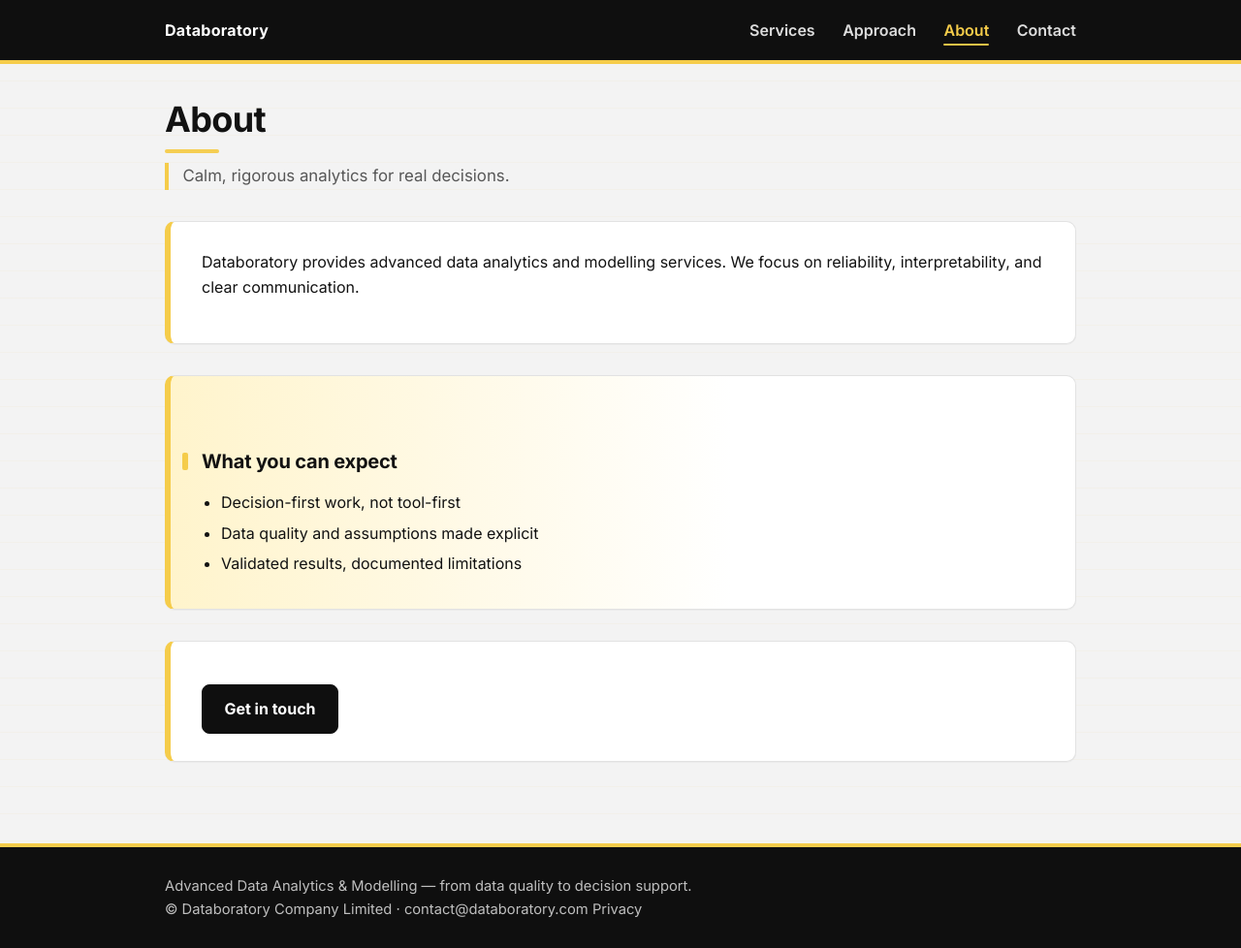
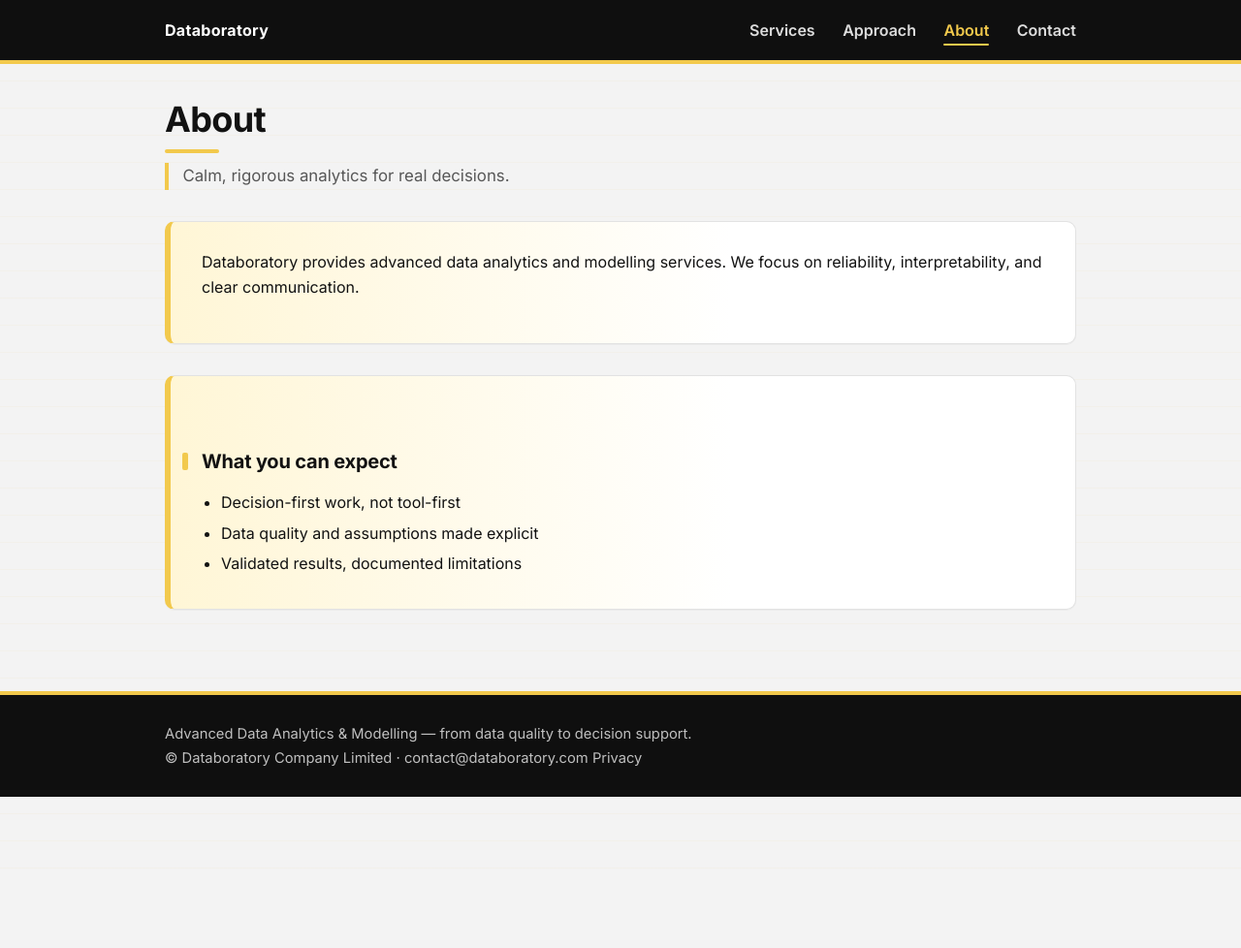
Before and after one commit to zippyplay/datab, a Jekyll site: the page built from about.html, in a window 1280 px wide. Shown: the whole page at 97% size. Built offline with Jekyll 4.4.1, drawn with Linux system fonts in a browser that asks for light colours; after the commit the page ends 900 px from its top, so only the background shows below that.

Commit message:
Apply gradient to all cards and simplify About page.

```diff
--- a/about.html
+++ b/about.html
@@ -25,7 +25,3 @@ description: "About Databoratory: practical analytics and modelling with a focus
     <li>Validated results, documented limitations</li>
   </ul>
 </div>
-
-<div class="card">
-  <a class="button" href="contact.html">Get in touch</a>
-</div>
--- a/assets/css/style.css
+++ b/assets/css/style.css
@@ -1,10 +1,6 @@
 /* =========================================================
    Databoratory — High-end Black & Yellow Theme
-   Adds:
-   - subtle yellow rhythm grid
-   - active nav highlight (aria-current="page")
-   - darker background for contrast
-   - optional per-page accent tuning
+   Gradient applied consistently to all cards
    ========================================================= */
 
 /* ---------- Design tokens ---------- */
@@ -13,35 +9,18 @@
   --text: #121212;
   --muted-text: #575757;
 
-  /* Default accent (can be overridden per page) */
   --yellow: #f2c94c;
   --yellow-soft: #fff6d6;
 
-  /* Background + surfaces */
-  --bg: #f3f3f3;          /* darker than before (more contrast) */
+  --bg: #f3f3f3;
   --card-bg: #ffffff;
   --border: #e2e2e2;
 
-  /* Layout */
   --max: 980px;
-
-  /* Rhythm grid tuning */
-  --grid-gap: 28px;       /* vertical rhythm spacing */
-  --grid-line: rgba(242, 201, 76, 0.10); /* very subtle yellow */
-  --grid-fade: rgba(242, 201, 76, 0.00); /* fade to transparent */
+  --grid-gap: 28px;
+  --grid-line: rgba(242, 201, 76, 0.10);
+  --grid-fade: rgba(242, 201, 76, 0.00);
 }
-
-/* ---------- Optional per-page accent tuning ----------
-   If you want different yellow "energy" per page,
-   add one of these classes to <body> in the layout later:
-   page-home, page-services, page-approach, page-about, page-contact, page-privacy
-*/
-body.page-home    { --yellow: #f2c94c; --yellow-soft: #fff6d6; } /* default */
-body.page-services{ --yellow: #f4c430; --yellow-soft: #fff2c2; }
-body.page-approach{ --yellow: #f1c232; --yellow-soft: #fff7db; }
-body.page-about   { --yellow: #f5cc4a; --yellow-soft: #fff4cc; }
-body.page-contact { --yellow: #f7d24c; --yellow-soft: #fff6d1; }
-body.page-privacy { --yellow: #edc85a; --yellow-soft: #fff7de; }
 
 /* ---------- Reset ---------- */
 * { box-sizing: border-box; }
@@ -61,7 +40,7 @@ body {
   -moz-osx-font-smoothing: grayscale;
 }
 
-/* Subtle vertical rhythm grid (very premium, very light) */
+/* Subtle vertical rhythm grid */
 body::before {
   content: "";
   position: fixed;
@@ -75,10 +54,8 @@ body::before {
       var(--grid-fade) calc(var(--grid-gap) - 1px),
       var(--grid-line) var(--grid-gap)
     );
-  opacity: 1;
 }
 
-/* Ensure content sits above the grid overlay */
 .site-header, main, .site-footer {
   position: relative;
   z-index: 1;
@@ -121,14 +98,11 @@ main.container {
 
 .brand img {
   height: 34px;
-  width: auto;
-  display: block;
 }
 
 .brand span {
   font-weight: 750;
   letter-spacing: 0.3px;
-  color: #fff;
 }
 
 nav a {
@@ -140,14 +114,10 @@ nav a {
   padding-bottom: 0.25rem;
 }
 
-/* Hover */
 nav a:hover {
   color: var(--yellow);
 }
 
-/* Active nav highlight:
-   Works when the current page link has aria-current="page"
-*/
 nav a[aria-current="page"] {
   color: var(--yellow);
 }
@@ -161,7 +131,6 @@ nav a[aria-current="page"]::after {
   height: 2px;
   background: var(--yellow);
   border-radius: 999px;
-  opacity: 0.95;
 }
 
 /* ---------- Typography ---------- */
@@ -172,6 +141,16 @@ h1 {
   letter-spacing: -0.018em;
 }
 
+h1::after {
+  content: "";
+  display: block;
+  width: 56px;
+  height: 4px;
+  background: var(--yellow);
+  border-radius: 999px;
+  margin-top: 0.65rem;
+}
+
 h2 {
   font-size: 1.25rem;
   margin: 2.75rem 0 0.75rem;
@@ -179,7 +158,6 @@ h2 {
   position: relative;
 }
 
-/* Yellow marker for section headers */
 h2::before {
   content: "";
   position: absolute;
@@ -189,18 +167,6 @@ h2::before {
   height: 0.9em;
   background: var(--yellow);
   border-radius: 2px;
-}
-
-/* Add a subtle yellow underline for h1 (optional, premium) */
-h1::after {
-  content: "";
-  display: block;
-  width: 56px;
-  height: 4px;
-  background: var(--yellow);
-  border-radius: 999px;
-  margin-top: 0.65rem;
-  opacity: 0.95;
 }
 
 p {
@@ -216,29 +182,27 @@ p {
   border-left: 4px solid var(--yellow);
 }
 
-/* ---------- Cards ---------- */
+/* ---------- Cards (gradient applied everywhere) ---------- */
 .card {
-  background: var(--card-bg);
+  background:
+    linear-gradient(
+      to right,
+      var(--yellow-soft),
+      var(--card-bg) 62%
+    );
   border: 1px solid var(--border);
   border-left: 6px solid var(--yellow);
   border-radius: 10px;
   padding: 1.75rem 2rem;
   margin: 0 0 2rem;
   box-shadow: 0 1px 0 rgba(0,0,0,0.03);
+  transition: box-shadow 160ms ease, transform 160ms ease, border-color 160ms ease;
 }
 
-/* Alternate cards with a faint yellow wash (very subtle) */
-.card:nth-of-type(even) {
-  background:
-    linear-gradient(to right, var(--yellow-soft), var(--card-bg) 62%);
-}
-
-/* Small hover lift (quiet luxury) */
 .card:hover {
   border-color: #d9d9d9;
   box-shadow: 0 6px 18px rgba(0,0,0,0.06);
   transform: translateY(-1px);
-  transition: box-shadow 160ms ease, transform 160ms ease, border-color 160ms ease;
 }
 
 /* ---------- Lists ---------- */
@@ -326,6 +290,5 @@ a:hover {
 
   .card {
     padding: 1.35rem 1.25rem;
-    border-radius: 10px;
   }
 }
```
